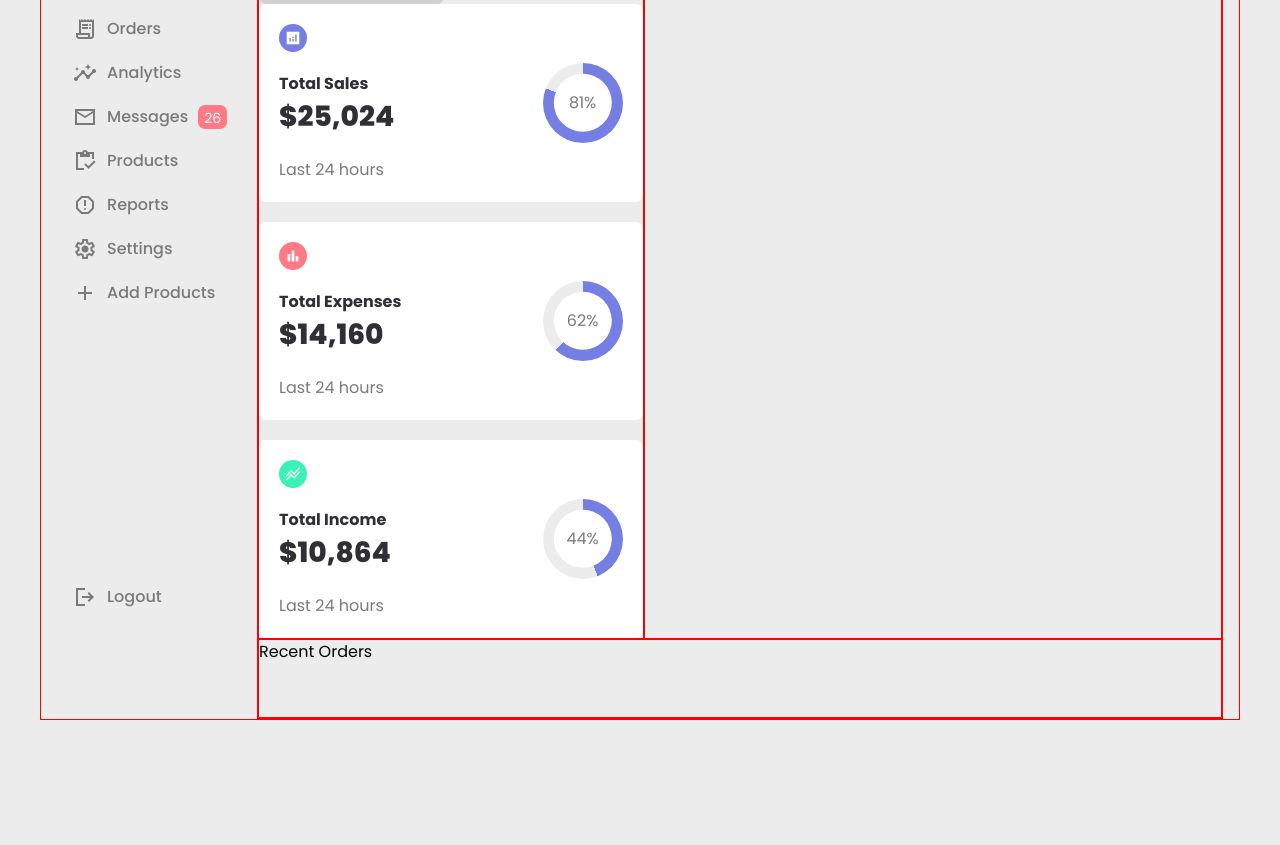
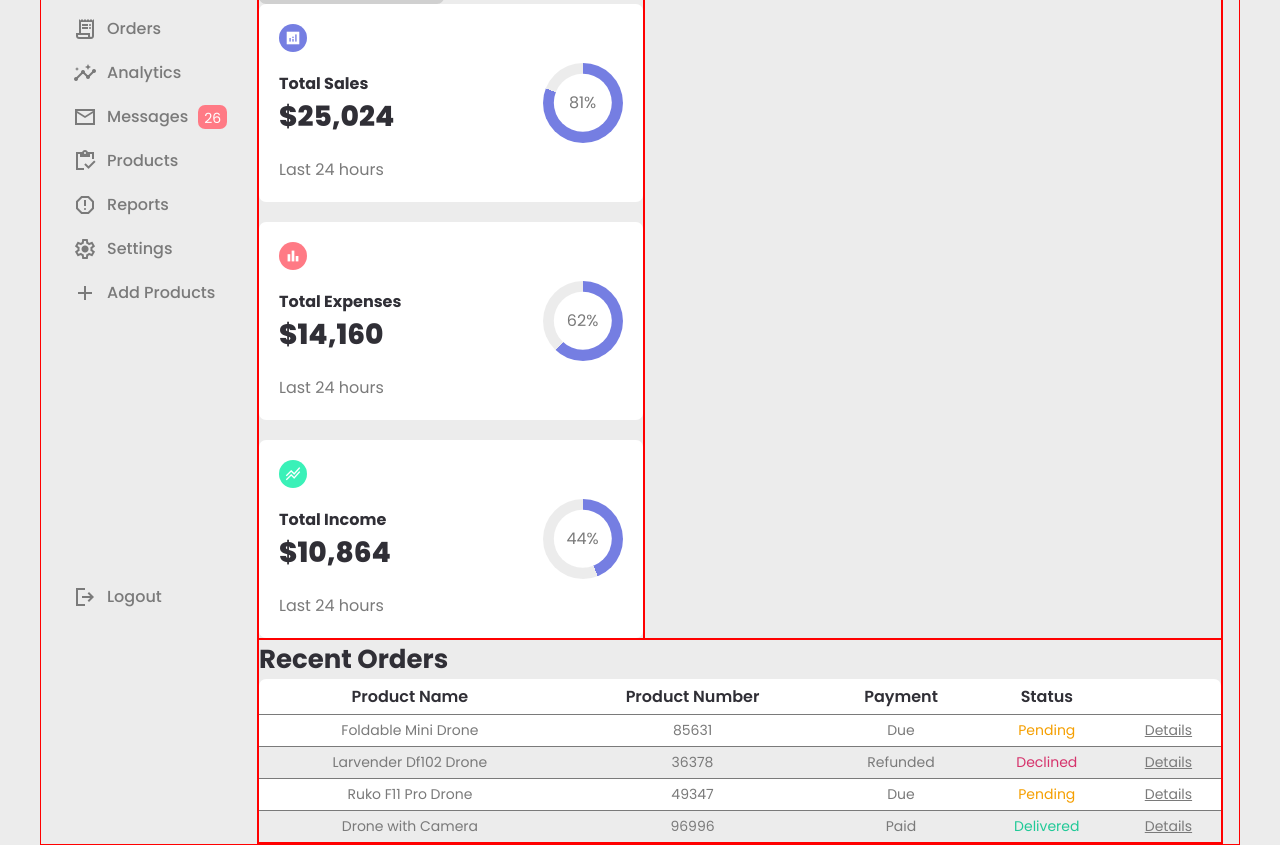
Before and after one commit to lantranad2/egator-admin-dashboard, a website built with Parcel: page src/index.html in a window 1280 px wide. Shown: the part 152-997 px from the top of the page. Before the commit the page ends 872 px from the top, so only its background shows below. Built offline with nearby package versions, Linux system fonts and the light colour scheme.

Commit message:
Build the Recent Orders section.

```diff
--- a/src/index.html
+++ b/src/index.html
@@ -231,7 +231,88 @@
           </div>
         </div>
       </div>
-      <div class="orders">Recent Orders</div>
+      <div class="orders">
+        <h2 class="orders__heading">Recent Orders</h2>
+        <table class="card orders__table">
+          <thead class="orders__thead">
+            <tr class="orders__thead-tr">
+              <th class="orders__thead-th orders__thead-th-name">
+                Product Name
+              </th>
+              <th class="orders__thead-th orders__thead-th-number">
+                Product Number
+              </th>
+              <th class="orders__thead-th orders__thead-th-payment">Payment</th>
+              <th class="orders__thead-th orders__thead-th-status">Status</th>
+              <th class="orders__thead-th orders__thead-details">&nbsp;</th>
+            </tr>
+          </thead>
+          <tbody class="orders__tbody">
+            <tr class="orders__tbody-tr">
+              <td class="orders__tbody-td orders__tbody-td-name">
+                Foldable Mini Drone
+              </td>
+              <td class="orders__tbody-td orders__tbody-td-number">85631</td>
+              <td class="orders__tbody-td orders__tbody-td-payment">Due</td>
+              <td
+                class="orders__tbody-td orders__tbody-td-status orders__tbody-td-status-pending"
+              >
+                Pending
+              </td>
+              <td class="orders__tbody-td orders__tbody-td-details">
+                <a href="#">Details</a>
+              </td>
+            </tr>
+            <tr class="orders__tbody-tr">
+              <td class="orders__tbody-td orders__tbody-td-name">
+                Larvender Df102 Drone
+              </td>
+              <td class="orders__tbody-td orders__tbody-td-number">36378</td>
+              <td class="orders__tbody-td orders__tbody-td-payment">
+                Refunded
+              </td>
+              <td
+                class="orders__tbody-td orders__tbody-td-status orders__tbody-td-status-declined"
+              >
+                Declined
+              </td>
+              <td class="orders__tbody-td orders__tbody-td-details">
+                <a href="#">Details</a>
+              </td>
+            </tr>
+            <tr class="orders__tbody-tr">
+              <td class="orders__tbody-td orders__tbody-td-name">
+                Ruko F11 Pro Drone
+              </td>
+              <td class="orders__tbody-td orders__tbody-td-number">49347</td>
+              <td class="orders__tbody-td orders__tbody-td-payment">Due</td>
+              <td
+                class="orders__tbody-td orders__tbody-td-status orders__tbody-td-status-pending"
+              >
+                Pending
+              </td>
+              <td class="orders__tbody-td orders__tbody-td-details">
+                <a href="#">Details</a>
+              </td>
+            </tr>
+            <tr class="orders__tbody-tr">
+              <td class="orders__tbody-td orders__tbody-td-name">
+                Drone with Camera
+              </td>
+              <td class="orders__tbody-td orders__tbody-td-number">96996</td>
+              <td class="orders__tbody-td orders__tbody-td-payment">Paid</td>
+              <td
+                class="orders__tbody-td orders__tbody-td-status orders__tbody-td-status-delivered"
+              >
+                Delivered
+              </td>
+              <td class="orders__tbody-td orders__tbody-td-details">
+                <a href="#">Details</a>
+              </td>
+            </tr>
+          </tbody>
+        </table>
+      </div>
       <div class="updates-sales">Updates - Sales</div>
     </main>
   </body>
--- a/src/sass/base/_reset.scss
+++ b/src/sass/base/_reset.scss
@@ -10,6 +10,7 @@
 
 html {
   font-size: 62.5%;
+  overflow-x: hidden;
 }
 
 body {
@@ -24,6 +25,10 @@ body {
   --color-bg: #ececec;
   --color-bg-light: #fff;
   --color-bg-dark: #d0d0d0;
+
+  --color-status-pending: #f59f00;
+  --color-status-declined: #d6336c;
+  --color-status-delivered: #20c997;
 
   &.dark-mode {
     // --color-primary: ;
@@ -45,6 +50,7 @@ body {
   font-size: 1.6rem;
   line-height: 1.5;
   background: var(--color-bg);
+  overflow-x: hidden;
 }
 
 ul {
--- a/src/sass/main.scss
+++ b/src/sass/main.scss
@@ -13,3 +13,4 @@
 @use "sections/nav";
 @use "sections/sidebar";
 @use "sections/dashboard";
+@use "sections/orders";
--- /dev/null
+++ b/src/sass/sections/_orders.scss
@@ -0,0 +1,86 @@
+@use "../abstracts/mixins" as *;
+
+.orders {
+  &__heading {
+    color: var(--color-heading);
+    font-size: 2.6rem;
+  }
+
+  &__table {
+    width: 100%;
+    padding: 2rem 5px;
+    border-collapse: collapse;
+  }
+
+  &__thead-th {
+    writing-mode: vertical-rl;
+    transform: rotate(180deg);
+    color: var(--color-heading);
+    padding: 5px;
+    border-bottom: 0.5px solid var(--color-muted);
+    font-weight: 600;
+    text-align: left;
+  }
+
+  &__tbody-tr {
+    text-align: center;
+
+    &:hover {
+      background: var(--color-bg);
+    }
+
+    &:nth-child(even) {
+      background: var(--color-bg);
+    }
+
+    &:not(:last-child) {
+      border-bottom: 0.5px solid var(--color-muted);
+    }
+  }
+
+  &__tbody-td {
+    padding: 5px;
+    color: var(--color-muted);
+    font-size: 1.4rem;
+  }
+
+  &__tbody-td-status-pending {
+    color: var(--color-status-pending);
+  }
+
+  &__tbody-td-status-declined {
+    color: var(--color-status-declined);
+  }
+
+  &__tbody-td-status-delivered {
+    color: var(--color-status-delivered);
+  }
+
+  &__tbody-td-details a {
+    text-decoration: underline;
+  }
+
+  @include xs-2 {
+    &__thead-th-name,
+    &__thead-details,
+    &__tbody-td-name,
+    &__tbody-td-details {
+      display: none;
+    }
+  }
+
+  @include md {
+    &__thead-th {
+      writing-mode: horizontal-tb;
+      transform: none;
+      text-align: center;
+    }
+  }
+}
+
+table,
+th,
+td {
+  // border: 1px solid #00f;
+  // border-collapse: collapse;
+}
```
